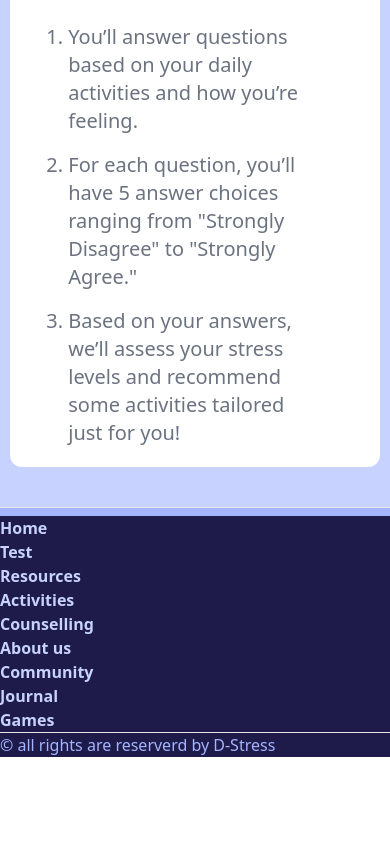
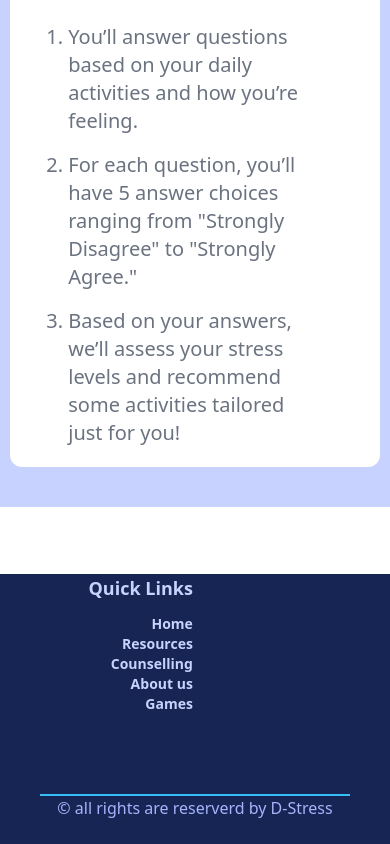
Before and after one commit to Jsamlu/stressF, a React (Vite) app: page /test in a window 390 px wide. Shown: the part 648-1492 px from the top of the page. Before the commit the page ends 1405 px from the top, so only its background shows below. Built offline with nearby package versions, Linux system fonts and the light colour scheme.

Commit message:
lets see

```diff
--- a/src/Components/Footer.jsx
+++ b/src/Components/Footer.jsx
@@ -3,46 +3,70 @@ import { Link } from "react-router-dom";
 export default function Footer (){
     const Flinks =[
         {
-            href:"/", label:"Home"
+            href: "/",
+            label: "Home",
+          },
+          // {
+          //   href: "/test",
+          //   label: "Test",
+          // },
+          {
+            href: "/resources",
+            label: "Resources",
+          },
+          // {
+          //   href: "/activities",
+          //   label: "Activities",
+          // },
+          {
+            href: "/counselling",
+            label: "Counselling",
           },
           {
-            href:"/test", label:"Test"
+            href: "/about_us",
+            label: "About us",
           },
+          // {
+          //   href: "/community",
+          //   label: "Community",
+          // },
+          // {
+          //   href: "/journal",
+          //   label: "Journal",
+          // },
           {
-            href:"/resources", label:"Resources"
-        },
-        {
-            href:"/activities", label:"Activities"
-        },
-        {
-            href:"/counselling", label:"Counselling"
-        },
-        {
-            href:"/about_us", label:"About us"
-        },
-        {
-            href:"/community", label:"Community"
-        },
-        {
-            href:"/journal", label:"Journal"
-        },
-        {
-            href:"/games", label:"Games"
+            href: "/games",
+            label: "Games",
           },
     ];
 
- return <div className=" bg-indigo-950 relative bottom-0">
+ return <div className=" bg-indigo-950 lg:ml-[270px] md:h-[40vh]">
         {/* quick links */}
-        <hr className="p-1 bg-indigo-300"/>
-        <div className="lg:ml-[300px]  p-5 text-indigo-200 font-semibold grid md:grid-row-3 md:grid-cols-3 w-screen">
-            {Flinks.map(FL =>{
-                return <Link to={FL.href}>{FL.label}</Link>
+        <hr className=" bg-indigo-300"/>
+        <div className=" md:p-5 grid md:grid-row-3 w-screen h-[85%]">
+          <div className=" text-indigo-200 font-semibold grid md:grid-row-3 md:grid-cols-5 gap-x-5">
+            <div className="bg-white col-span-3 "></div>
+            <div className=" px-5 text-right">
+              <h1 className="text-lg font-bold ">Quick Links</h1>
+              <div className="py-3 flex flex-col">
+              {Flinks.map((FL) => {
+                return (
+                  <Link
+                    to={FL.href}
+                    className="text-sm hover:text-sky-400 transition-all duration-300 transform hover:-translate-x-1"
+                  >
+                    {FL.label}
+                  </Link>
+                );
               })}
+              </div>
+            </div>
 
           </div>
-        <hr className="text-indigo-400 " />
-        <div className="md:ml-[300px] text-indigo-300">
-            © 2024 D-Stress
+        </div>
+        <hr className="mx-10 border-0 h-[2px] bg-sky-400 " />
+        <div className="md:py-1 text-indigo-300 text-center">
+          © all rights are reserverd by D-Stress
         </div>
     </div>
 }
--- a/src/Components/Header.jsx
+++ b/src/Components/Header.jsx
@@ -24,7 +24,7 @@ export default function Header() {
         <div className="flex flex-col text-center">
           {navlinks.map((navlink)=>{
             return<>
-            <Link to={navlink.href} className="hover:text-indigo-800 text-white hover:font-semibold hover:bg-gradient-to-br from-indigo-200 to-indigo-300 p-5 transition-all duration-300">{navlink.label}</Link>
+            <Link to={navlink.href} className="hover:text-sky-500 text-white  hover:bg-gradient-to-br from-indigo-200 to-indigo-300 p-5 hover:scale-105 transition-all duration-150">{navlink.label}</Link>
             {/* <hr className="border-0 h-[1px] bg-indigo-500"></hr> */}
             </>
           })}
--- a/src/Components/Home/Aim.jsx
+++ b/src/Components/Home/Aim.jsx
@@ -1,7 +1,7 @@
 export default function () {
   return (
-    <div className=" px-4 py-10 ">
-      <div className="md:ml-[10%] w-[60%] mx-auto  md:pt-4 pb-4 rounded-xl flex flex-col gap-y-5">
+    <div className=" px-2 md:px-4 py-10 ">
+      <div className="md:ml-[10%] md:w-[60%] mx-auto  md:pt-4 pb-4 rounded-xl flex flex-col gap-y-5">
         <hr className="border-0 h-[1px]  bg-gray-400"/>
         <div className="text-center md:3xl text-xl overflow-hidden flex justify-center"><img src="/assets2/Logo2.png" className="h-[40px]" alt="logo" /></div>
         <div className=" md:text-2xl sm:text-lg text-sm pt-1 pb-4 text-center text-wrap text-gray-500">
--- /dev/null
+++ b/src/Components/Home/H_scroll.jsx
@@ -0,0 +1,89 @@
+import React, { useEffect, useRef, useState } from 'react';
+
+
+const H_scroll = ({list}) => {
+  const scrollContainer = useRef(null);
+  const [isHovered, setIsHovered] = useState(false);
+
+  useEffect(() => {
+    const container = scrollContainer.current;
+
+    if (!container) return;
+
+    let scrollSpeed = 1;
+    let animationFrameId;
+
+    const scroll = () => {
+      if (!isHovered) {
+        container.scrollLeft += scrollSpeed;
+        if (container.scrollLeft >= container.scrollWidth - container.clientWidth) {
+          container.scrollLeft = 0;
+        }
+      }
+      animationFrameId = requestAnimationFrame(scroll);
+    };
+
+    animationFrameId = requestAnimationFrame(scroll);
+
+    return () => cancelAnimationFrame(animationFrameId);
+  }, [isHovered]);
+
+  return (
+    <div className="relative w-full ">
+      {/* Horizontal Scrollable Container */}
+      <div
+        ref={scrollContainer}
+        className="flex space-x-4 items-center overflow-x-scroll"
+        style={{ whiteSpace: 'nowrap' }}
+        onMouseEnter={() => setIsHovered(true)}
+        onMouseLeave={() => setIsHovered(false)}
+      >
+        {list.map((list) => (
+          <div className="">
+          <div className="rounded-xl  flex relative object-cover h-[300px] w-[350px]">
+            <div className=" backdrop-blur-0 hover:backdrop-blur-lg"></div>
+            <img loading="lazy"
+              src={list.image}
+              alt="qna.jpg"
+              className="h-full w-full hover:bg-blue-500/50 transform hover:scale-[110%] scale-90 transition-all duration-500"
+            />
+            {/* <div className="absolute  opacity-[0%] hover:opacity-[50%] h-[300px] w-[350px] bg-blue-800 text-white text-4xl text-center transform transition-all duration-500">helllllllllo</div> */}
+          </div>
+        </div>
+
+        ))}
+        {list.map((list) => (
+          <div className="">
+          <div className="rounded-xl  flex relative object-cover h-[300px] w-[350px]">
+            <div className=" backdrop-blur-0 hover:backdrop-blur-lg"></div>
+            <img loading="lazy"
+              src={list.image}
+              alt="qna.jpg"
+              className="h-full w-full hover:bg-blue-500/50 transform hover:scale-[110%] scale-90 transition-all duration-500"
+            />
+            {/* <div className="absolute  opacity-[0%] hover:opacity-[50%] h-[300px] w-[350px] bg-blue-800 text-white text-4xl text-center transform transition-all duration-500">helllllllllo</div> */}
+          </div>
+        </div>
+
+        ))}
+        {list.map((list) => (
+          <div className="">
+          <div className="rounded-xl  flex relative object-cover h-[300px] w-[350px]">
+            <div className=" backdrop-blur-0 hover:backdrop-blur-lg"></div>
+            <img loading="lazy"
+              src={list.image}
+              alt="qna.jpg"
+              className="h-full w-full hover:bg-blue-500/50 transform hover:scale-[110%] scale-90 transition-all duration-500"
+            />
+            {/* <div className="absolute  opacity-[0%] hover:opacity-[50%] h-[300px] w-[350px] bg-blue-800 text-white text-4xl text-center transform transition-all duration-500">helllllllllo</div> */}
+          </div>
+        </div>
+
+        ))}
+      </div>
+
+    </div>
+  );
+};
+
+export default H_scroll;
--- a/src/Components/Home/Home.jsx
+++ b/src/Components/Home/Home.jsx
@@ -4,6 +4,7 @@ import React, { useState, useEffect } from "react";
 import Header from "../Header.jsx";
 import Footer from "../Footer.jsx";
 import Aim from "./Aim.jsx";
+import H_scroll from "./H_scroll.jsx";
 
 import Feature_List from "./Feature_List.jsx";
 
@@ -47,13 +48,8 @@ export default function Home() {
         <Aim />
       </div>
 
-      <hr className="p-1 bg-white" />
+      <hr className="hidden md:block p-1 bg-white" />
 
-      <div
-        className={` ${
-          showHeader ? "md:ms-[17%]" : " ms-0"
-        }   md:px-15 sm:px-20  px-10 lg:px-20 py-10  w-[100%] h-full mx-auto transition-all duration-700 ease-in-out overflow-hidden `}
-      >
       {/* <div className="bg-white md:mt-10 grid grid-cols-2 md:mx-0 mx-auto  gap-1  items-center rounded-xl shadow-[0_35px_60px_-15px_rgba(0,0,0,0.2)] md:h-[300px] w-10/12 h-[200px] ">
           <div className="rounded-tl-xl rounded-bl-xl h-full w-full object-cover overflow-hidden">
           <img
@@ -112,24 +108,16 @@ export default function Home() {
             </p>
             </div>
             </div> */}
-        <div className="w-[80%] mx-[1%] ">
-          <div className="grid grid-cols-3 px-2 py-2  gap-x-5">
-            {Feature_List.map((list) => {
-              return (
+      <div
+        className={` ${
+          showHeader ? "md:ms-[17%]" : " ms-0"
+        } py-10 mx-auto transition-all duration-700 ease-in-out overflow-hidden md:block hidden `}
+      >
         <div className="">
-                  <div className="rounded-xl  flex relative object-cover h-[300px] w-[350px]">
-                    <div className=" backdrop-blur-0 hover:backdrop-blur-lg"></div>
-                    <img
-                      src={list.image}
-                      alt="qna.jpg"
-                      className="h-full w-full hover:bg-blue-500/50 transform hover:scale-[110%] transition-all duration-300"
-                    />
-                    <div className="absolute  opacity-[0%] hover:opacity-[50%] h-[300px] w-[350px] bg-blue-800 text-white text-4xl text-center transform transition-all duration-300">helllllllllo</div>
+          <h1 className="pb-10 mx-[35%] text-3xl font-semibold text-indigo-800">Features</h1>
         </div>
-                </div>
-              );
-            })}
-          </div>
+        <div className=" ">
+          <H_scroll list={Feature_List} />
         </div>
       </div>
       <Footer />
--- a/src/Components/Sfooter.jsx
+++ b/src/Components/Sfooter.jsx
@@ -1,50 +1,77 @@
 import { Link } from "react-router-dom";
 
-export default function Footer (){
-    const Flinks =[
+export default function Footer() {
+  const Flinks = [
     {
-            href:"/", label:"Home"
+      href: "/",
+      label: "Home",
+    },
+    // {
+    //   href: "/test",
+    //   label: "Test",
+    // },
+    {
+      href: "/resources",
+      label: "Resources",
+    },
+    // {
+    //   href: "/activities",
+    //   label: "Activities",
+    // },
+    {
+      href: "/counselling",
+      label: "Counselling",
     },
     {
-            href:"/test", label:"Test"
+      href: "/about_us",
+      label: "About us",
     },
+    // {
+    //   href: "/community",
+    //   label: "Community",
+    // },
+    // {
+    //   href: "/journal",
+    //   label: "Journal",
+    // },
     {
-            href:"/resources", label:"Resources"
-        },
-        {
-            href:"/activities", label:"Activities"
-        },
-        {
-            href:"/counselling", label:"Counselling"
-        },
-        {
-            href:"/about_us", label:"About us"
-        },
-        {
-            href:"/community", label:"Community"
-        },
-        {
-            href:"/journal", label:"Journal"
-        },
-        {
-            href:"/games", label:"Games"
+      href: "/games",
+      label: "Games",
     },
   ];
 
- return <div className=" bg-indigo-950 relative bottom-0">
+  return (
+    <>
+      <div className=" bg-blue-950 h-[40vh]">
         {/* quick links */}
-        <hr className="p-1 bg-indigo-300"/>
-        <div className="md:p-5 text-indigo-200 font-semibold grid md:grid-row-3 md:grid-cols-3 w-screen">
-            {Flinks.map(FL =>{
-                return <Link to={FL.href}>{FL.label}</Link>
+        <div className=" md:p-5 grid md:grid-row-3 w-screen h-[85%]">
+          <div className=" text-indigo-200 font-semibold grid md:grid-row-3 md:grid-cols-5 gap-x-5">
+            <div className="bg-white col-span-3 "></div>
+            <div className=" px-5 text-right">
+              <h1 className="text-lg font-bold ">Quick Links</h1>
+              <div className="py-3 flex flex-col">
+              {Flinks.map((FL) => {
+                return (
+                  <Link
+                    to={FL.href}
+                    className="text-sm hover:text-indigo-400 transition-all duration-300 transform hover:-translate-x-1"
+                  >
+                    {FL.label}
+                  </Link>
+                );
               })}
+              </div>
+            </div>
 
           </div>
-        <hr className="text-indigo-400 " />
-        <div className="md:p-5 text-indigo-300">
+        </div>
+        <hr className="mx-10 border-0 h-[2px] bg-sky-400 " />
+        <div className="md:py-1 text-indigo-300 text-center">
           © all rights are reserverd by D-Stress
         </div>
       </div>
+    </>
+  );
 }
 
 // <Route path="/" element={<Home/>} />
--- a/tailwind.config.js
+++ b/tailwind.config.js
@@ -70,11 +70,17 @@ export default {
   				to: {
   					height: '0'
   				}
-  			}
+
+  			},
+			'loop-scroll':{
+				from:{transfrom:"translateX(0%)"},
+				to:{transfrom:"translateX(-100%)"},
+			}
   		},
   		animation: {
   			'accordion-down': 'accordion-down 0.2s ease-out',
-  			'accordion-up': 'accordion-up 0.2s ease-out'
+  			'accordion-up': 'accordion-up 0.2s ease-out',
+			'loop-scroll':'loop-scroll 50s linear infinite'
   		}
   	}
   },
```
Also changed, not shown: src/Components/scrap/scrap.jsx (+106 -10 lines), src/index.css (line endings or trailing spaces). Lines whose indentation alone changed are shown as unchanged.
